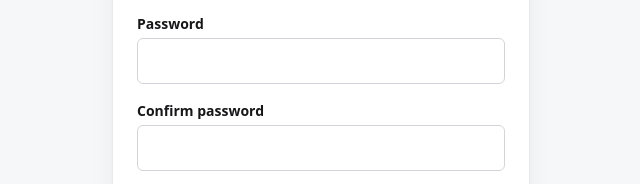
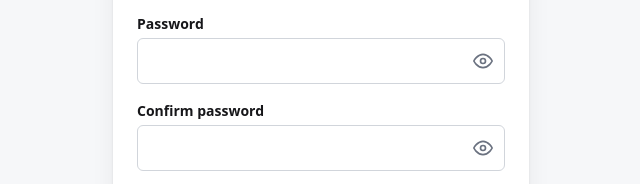
Before and after one commit to Hamidou-ctr/join-supabase, a plain HTML site: page signup.html in a window 1280 px wide. Shown: the part 358-542 px from the top of the page, 319-959 px from the left. Drawn offline with Linux system fonts and the light colour scheme.

Commit message:
feat: implement password visibility toggle for login and signup forms

```diff
--- a/css/components.css
+++ b/css/components.css
@@ -21,6 +21,57 @@
 
 .form-field input:disabled {
   opacity: 0.6;
+}
+
+.password-field {
+  position: relative;
+}
+
+.form-field .password-field input {
+  width: 100%;
+  padding-right: 2.75rem;
+}
+
+.password-toggle {
+  position: absolute;
+  top: 50%;
+  right: 0.375rem;
+  transform: translateY(-50%);
+  display: inline-flex;
+  align-items: center;
+  justify-content: center;
+  width: 2rem;
+  height: 2rem;
+  padding: 0;
+  border: none;
+  border-radius: var(--radius-sm);
+  background: transparent;
+  color: var(--color-text-muted);
+  cursor: pointer;
+}
+
+.password-toggle:hover {
+  color: var(--color-text);
+}
+
+.password-toggle svg {
+  width: 20px;
+  height: 20px;
+  pointer-events: none;
+}
+
+/* Only one icon is shown at a time; aria-pressed (set by js/ui/passwordToggle.js) is the
+   source of truth for which one, so screen readers and the visuals never disagree. */
+.password-toggle .icon-eye-off {
+  display: none;
+}
+
+.password-toggle[aria-pressed='true'] .icon-eye {
+  display: none;
+}
+
+.password-toggle[aria-pressed='true'] .icon-eye-off {
+  display: block;
 }
 
 .button {
--- a/js/login-page.js
+++ b/js/login-page.js
@@ -1,6 +1,9 @@
 import { signIn, guestLogin, hasLocalSession } from './auth.js';
 import { normalizeEmail } from './utils/validation.js';
 import { showMessage, clearMessage, setFormDisabled } from './ui/formFeedback.js';
+import { initPasswordToggles } from './ui/passwordToggle.js';
+
+initPasswordToggles();
 
 const form = document.getElementById('login-form');
 const messageEl = document.querySelector('[data-role="message"]');
--- a/js/signup-page.js
+++ b/js/signup-page.js
@@ -8,6 +8,9 @@ import {
   PASSWORD_MIN_LENGTH,
 } from './utils/validation.js';
 import { showMessage, clearMessage, setFormDisabled } from './ui/formFeedback.js';
+import { initPasswordToggles } from './ui/passwordToggle.js';
+
+initPasswordToggles();
 
 const form = document.getElementById('signup-form');
 const messageEl = document.querySelector('[data-role="message"]');
--- /dev/null
+++ b/js/ui/passwordToggle.js
@@ -0,0 +1,17 @@
+// Wires up every .password-toggle button on the page: click toggles the linked input
+// between type="password" and type="text" and swaps the eye / eye-off icon via aria-pressed.
+// Uses addEventListener only (no inline handlers), so this stays compatible with a strict CSP.
+export function initPasswordToggles(root = document) {
+  for (const button of root.querySelectorAll('.password-toggle')) {
+    const input = document.getElementById(button.getAttribute('aria-controls'));
+    if (!input) continue;
+
+    button.addEventListener('click', () => {
+      const isRevealed = input.type === 'text';
+      input.type = isRevealed ? 'password' : 'text';
+      button.setAttribute('aria-pressed', String(!isRevealed));
+      button.setAttribute('aria-label', isRevealed ? 'Show password' : 'Hide password');
+      input.focus();
+    });
+  }
+}
--- a/signup.html
+++ b/signup.html
@@ -27,11 +27,37 @@
         </div>
         <div class="form-field">
           <label for="signup-password">Password</label>
-          <input id="signup-password" name="password" type="password" autocomplete="new-password" required minlength="8" maxlength="72">
+          <div class="password-field">
+            <input id="signup-password" name="password" type="password" autocomplete="new-password" required minlength="8" maxlength="72">
+            <button type="button" class="password-toggle" aria-controls="signup-password" aria-pressed="false" aria-label="Show password">
+              <svg class="icon-eye" xmlns="http://www.w3.org/2000/svg" width="20" height="20" viewBox="0 0 24 24" fill="none" stroke="currentColor" stroke-width="2" stroke-linecap="round" stroke-linejoin="round" aria-hidden="true" focusable="false">
+                <path d="M1 12s4-8 11-8 11 8 11 8-4 8-11 8-11-8-11-8z" />
+                <circle cx="12" cy="12" r="3" />
+              </svg>
+              <svg class="icon-eye-off" xmlns="http://www.w3.org/2000/svg" width="20" height="20" viewBox="0 0 24 24" fill="none" stroke="currentColor" stroke-width="2" stroke-linecap="round" stroke-linejoin="round" aria-hidden="true" focusable="false">
+                <path d="M17.94 17.94A10.07 10.07 0 0 1 12 20c-7 0-11-8-11-8a18.45 18.45 0 0 1 5.06-5.94" />
+                <path d="M9.9 4.24A9.12 9.12 0 0 1 12 4c7 0 11 8 11 8a18.5 18.5 0 0 1-2.16 3.19" />
+                <line x1="1" y1="1" x2="23" y2="23" />
+              </svg>
+            </button>
+          </div>
         </div>
         <div class="form-field">
           <label for="signup-confirm-password">Confirm password</label>
-          <input id="signup-confirm-password" name="confirm-password" type="password" autocomplete="new-password" required minlength="8" maxlength="72">
+          <div class="password-field">
+            <input id="signup-confirm-password" name="confirm-password" type="password" autocomplete="new-password" required minlength="8" maxlength="72">
+            <button type="button" class="password-toggle" aria-controls="signup-confirm-password" aria-pressed="false" aria-label="Show password">
+              <svg class="icon-eye" xmlns="http://www.w3.org/2000/svg" width="20" height="20" viewBox="0 0 24 24" fill="none" stroke="currentColor" stroke-width="2" stroke-linecap="round" stroke-linejoin="round" aria-hidden="true" focusable="false">
+                <path d="M1 12s4-8 11-8 11 8 11 8-4 8-11 8-11-8-11-8z" />
+                <circle cx="12" cy="12" r="3" />
+              </svg>
+              <svg class="icon-eye-off" xmlns="http://www.w3.org/2000/svg" width="20" height="20" viewBox="0 0 24 24" fill="none" stroke="currentColor" stroke-width="2" stroke-linecap="round" stroke-linejoin="round" aria-hidden="true" focusable="false">
+                <path d="M17.94 17.94A10.07 10.07 0 0 1 12 20c-7 0-11-8-11-8a18.45 18.45 0 0 1 5.06-5.94" />
+                <path d="M9.9 4.24A9.12 9.12 0 0 1 12 4c7 0 11 8 11 8a18.5 18.5 0 0 1-2.16 3.19" />
+                <line x1="1" y1="1" x2="23" y2="23" />
+              </svg>
+            </button>
+          </div>
         </div>
         <button type="submit" class="button button--primary">Sign up</button>
       </form>
```
Also changed, not shown: index.html (+14 -1 lines).
